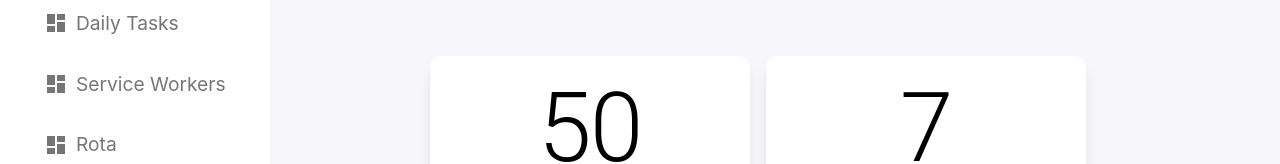
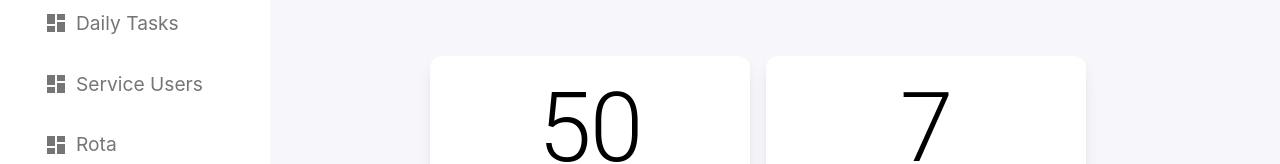
Before and after one commit to imtiazshawn/caremaster, a React (Vite) app: page /dashboard in a window 1280 px wide. Shown: the part 176-340 px from the top of the page. Built offline with nearby package versions, Linux system fonts and the light colour scheme.

Commit message:
Service users

```diff
--- a/src/components/Navbar.tsx
+++ b/src/components/Navbar.tsx
@@ -18,9 +18,9 @@ const navLinks = [
     label: "Daily Tasks",
   },
   {
-    route: "/service-workers",
+    route: "/service-users",
     icon: <Dashboard />,
-    label: "Service Workers",
+    label: "Service Users",
   },
   {
     route: "/rota",
```
